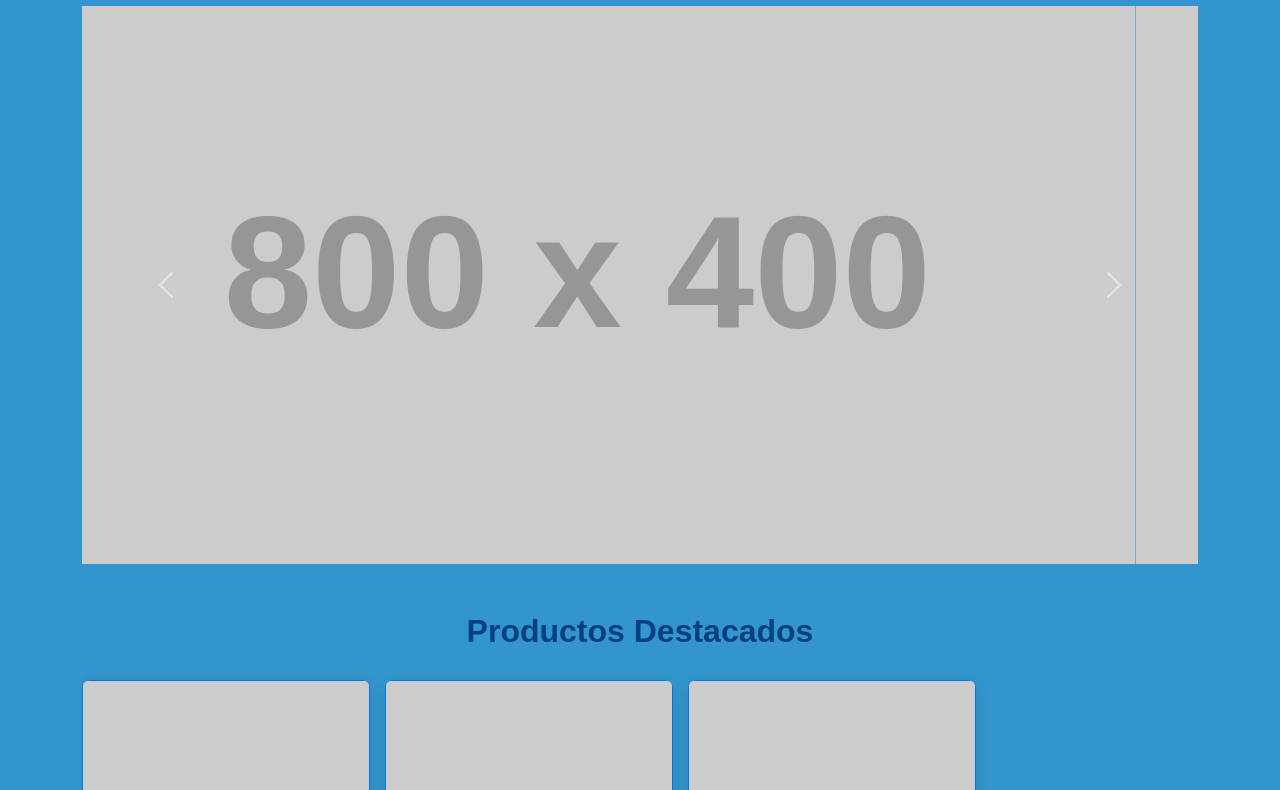
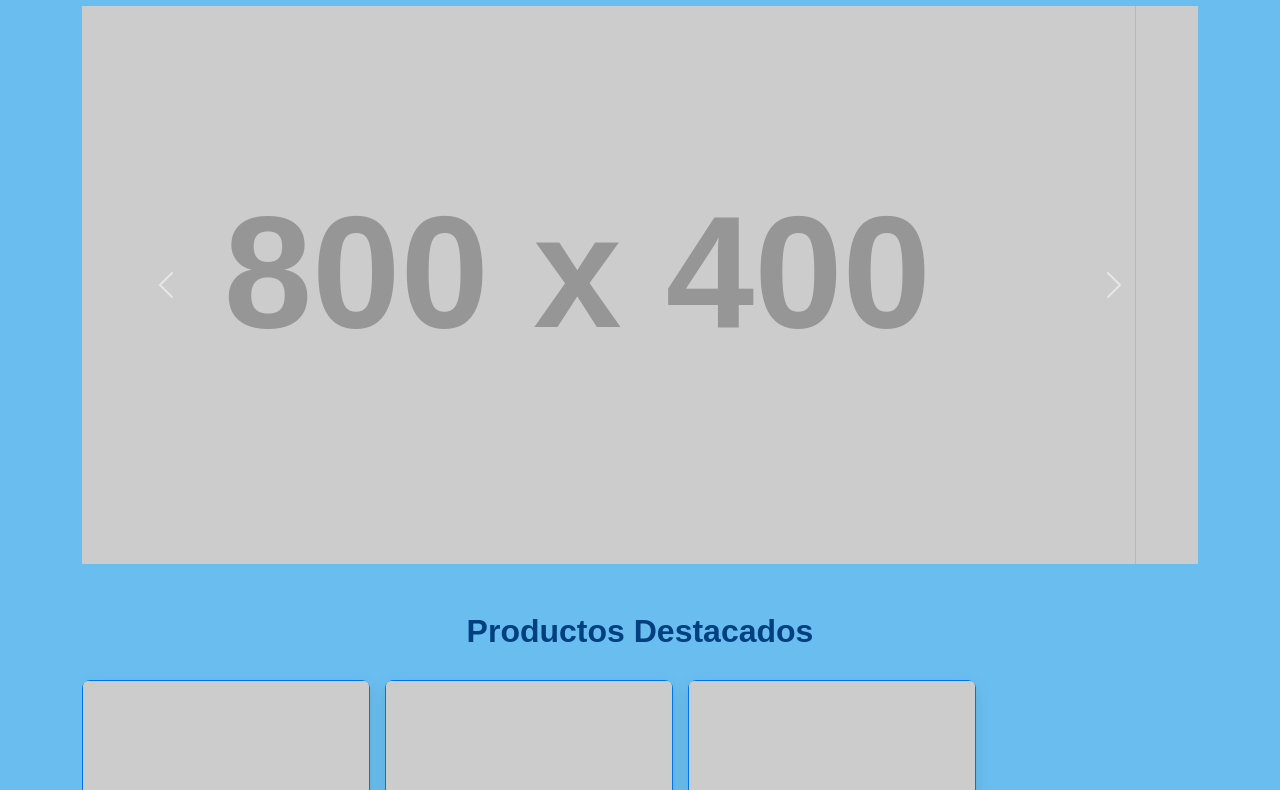
Before and after one commit to Antoniodv28/proyecto_modulo2, a plain HTML site: page index.html in a window 1280 px wide. Shown: the part 484-1274 px from the top of the page. Drawn offline with nearby package versions, Linux system fonts and the light colour scheme; placeholder pictures from the web are drawn by us.

Commit message:
Update styles.css
Actualizando colores

```diff
--- a/css/styles.css
+++ b/css/styles.css
@@ -9,7 +9,7 @@
     --light-gray: #2b5bc2;       /* Gris claro para contrastar */
     --white-color: #ffffff;      /* Blanco */
     --color-texto: #333;         /* Gris oscuro para el texto */
-    --color-background: #3395cd; /* Fondo de la página */
+    --color-background: #6abeef; /* Fondo de la página */
     --color-principal: #181111;     /* Color principal */
     --color-blanco: #fff;        /* Blanco */
 }
```
